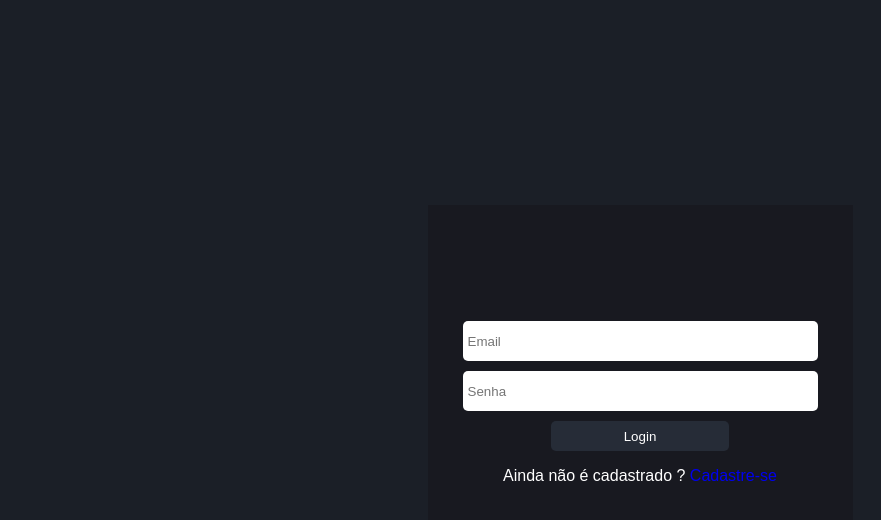
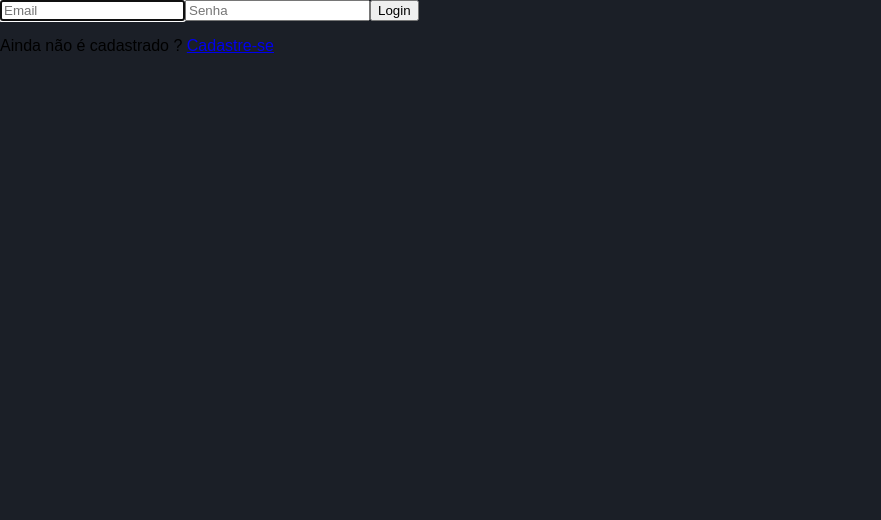
Before and after one commit to joaov1ct0r/react-login, a React (Create React App) app: page / in a window 1280 px wide. Shown: the top 520 px of the page, without its empty margins (0-881 px from the left). Built offline with nearby package versions, Linux system fonts and the light colour scheme.

Commit message:
codigo login-container removido de app.js

```diff
--- a/src/App.js
+++ b/src/App.js
@@ -5,9 +5,7 @@ import Login from './components/Login';
 function App() {
     return (
         <div className="App">
-            <main className="login-container">
-                <Login></Login>
-            </main>
+            <Login></Login>
         </div>
     );
 }
```
